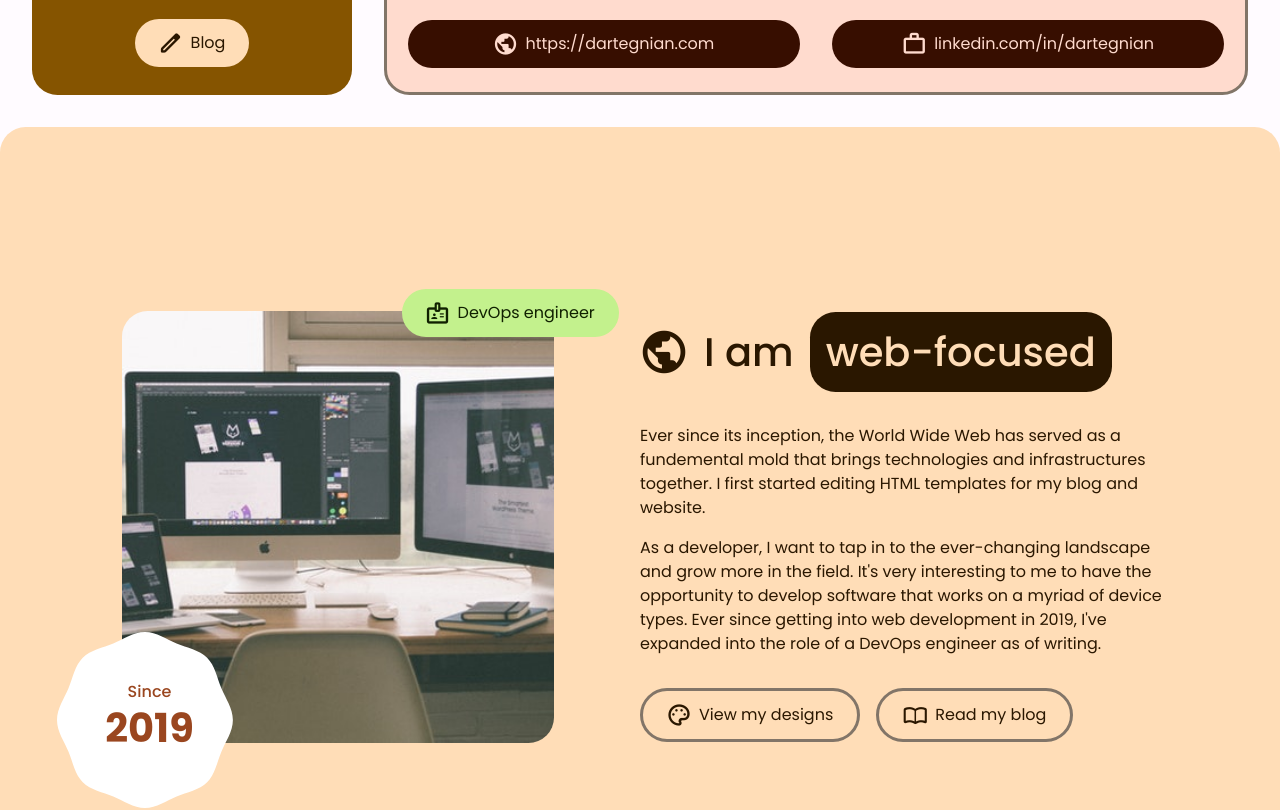
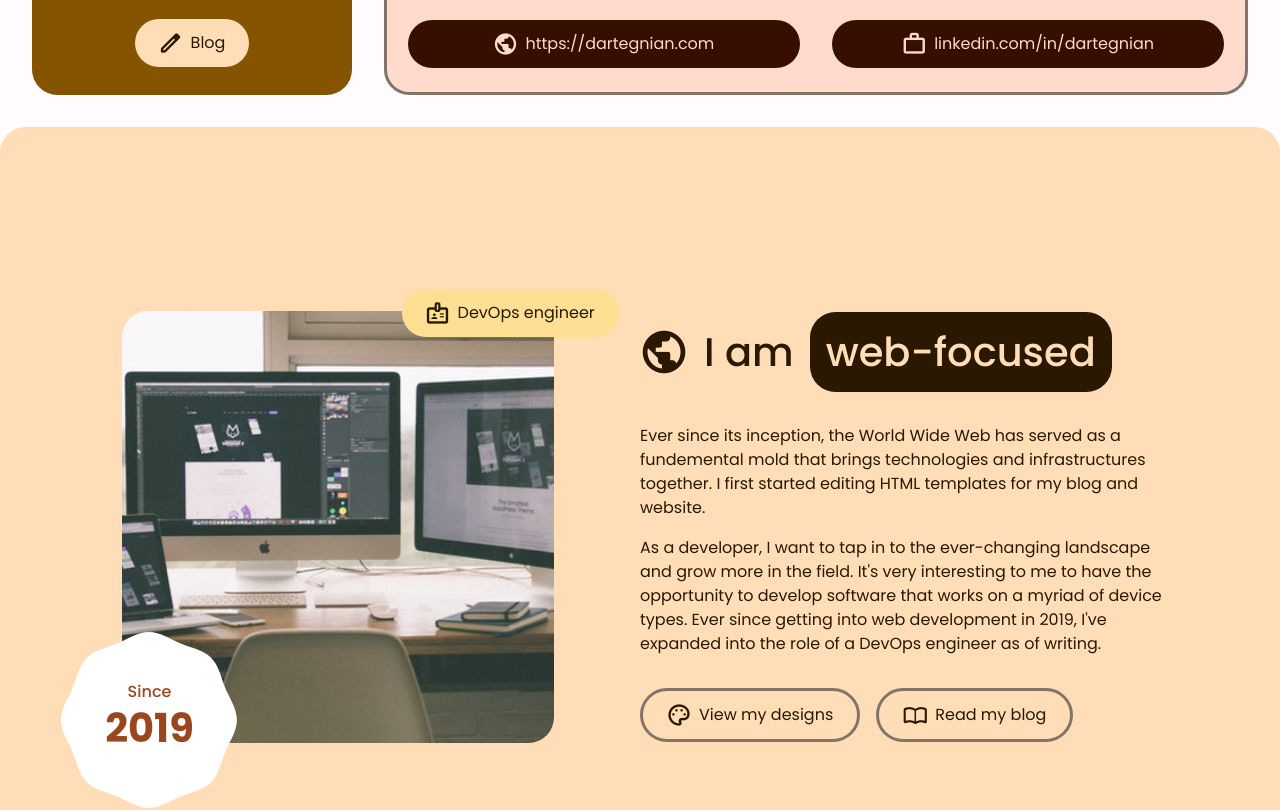
Before and after one commit to Dartegnian/portfolio, an Angular app: page / in a window 1280 px wide. Shown: the part 960-1770 px from the top of the page. Built offline with nearby package versions, Linux system fonts and the light colour scheme.

Commit message:
Add zany square shape, fix positioning and stretch of masks

```diff
--- a/src/assets/css/material-you--paint.css
+++ b/src/assets/css/material-you--paint.css
@@ -169,56 +169,56 @@
   	--md-sys-typescale-body1-size: 16px;
   	--md-sys-typescale-body1-line-height: 24px;
   	--md-sys-typescale-body1-tracking: 0.5px;
-	--md-sys-color-primary-light: #855400;
+	--md-sys-color-primary-light: #845400;
 	--md-sys-color-on-primary-light: #ffffff;
-	--md-sys-color-primary-container-light: #ffddb7;
-	--md-sys-color-on-primary-container-light: #2a1700;
+	--md-sys-color-primary-container-light: #ffddb6;
+	--md-sys-color-on-primary-container-light: #2a1800;
 	--md-sys-color-secondary-light: #9a461f;
 	--md-sys-color-on-secondary-light: #ffffff;
-	--md-sys-color-secondary-container-light: #ffdbce;
-	--md-sys-color-on-secondary-container-light: #370e00;
-	--md-sys-color-tertiary-light: #436814;
+	--md-sys-color-secondary-container-light: #ffdbcd;
+	--md-sys-color-on-secondary-container-light: #360f00;
+	--md-sys-color-tertiary-light: #765b00;
 	--md-sys-color-on-tertiary-light: #ffffff;
-	--md-sys-color-tertiary-container-light: #c3f18d;
-	--md-sys-color-on-tertiary-container-light: #102000;
+	--md-sys-color-tertiary-container-light: #ffdf93;
+	--md-sys-color-on-tertiary-container-light: #241a00;
 	--md-sys-color-error-light: #ba1a1a;
 	--md-sys-color-on-error-light: #ffffff;
 	--md-sys-color-error-container-light: #ffdad6;
 	--md-sys-color-on-error-container-light: #410002;
 	--md-sys-color-outline-light: #827568;
 	--md-sys-color-background-light: #fffbff;
-	--md-sys-color-on-background-light: #2b1700;
+	--md-sys-color-on-background-light: #281900;
 	--md-sys-color-surface-light: #fffbff;
-	--md-sys-color-on-surface-light: #2b1700;
+	--md-sys-color-on-surface-light: #281900;
 	--md-sys-color-surface-variant-light: #f0e0d0;
 	--md-sys-color-on-surface-variant-light: #504539;
-	--md-sys-color-inverse-surface-light: #482a00;
-	--md-sys-color-inverse-on-surface-light: #ffeedf;
-	--md-sys-color-primary-dark: #ffb95c;
+	--md-sys-color-inverse-surface-light: #432c00;
+	--md-sys-color-inverse-on-surface-light: #ffeed9;
+	--md-sys-color-primary-dark: #ffb95a;
 	--md-sys-color-on-primary-dark: #462a00;
-	--md-sys-color-primary-container-dark: #653e00;
-	--md-sys-color-on-primary-container-dark: #ffddb7;
+	--md-sys-color-primary-container-dark: #643f00;
+	--md-sys-color-on-primary-container-dark: #ffddb6;
 	--md-sys-color-secondary-dark: #ffb598;
 	--md-sys-color-on-secondary-dark: #591d00;
-	--md-sys-color-secondary-container-dark: #7b2f09;
-	--md-sys-color-on-secondary-container-dark: #ffdbce;
-	--md-sys-color-tertiary-dark: #a8d474;
-	--md-sys-color-on-tertiary-dark: #1e3700;
-	--md-sys-color-tertiary-container-dark: #2e4f00;
-	--md-sys-color-on-tertiary-container-dark: #c3f18d;
+	--md-sys-color-secondary-container-dark: #7b2f08;
+	--md-sys-color-on-secondary-container-dark: #ffdbcd;
+	--md-sys-color-tertiary-dark: #f4bf01;
+	--md-sys-color-on-tertiary-dark: #3e2e00;
+	--md-sys-color-tertiary-container-dark: #594400;
+	--md-sys-color-on-tertiary-container-dark: #ffdf93;
 	--md-sys-color-error-dark: #ffb4ab;
 	--md-sys-color-on-error-dark: #690005;
 	--md-sys-color-error-container-dark: #93000a;
 	--md-sys-color-on-error-container-dark: #ffdad6;
 	--md-sys-color-outline-dark: #9c8e80;
-	--md-sys-color-background-dark: #2b1700;
-	--md-sys-color-on-background-dark: #ffddba;
-	--md-sys-color-surface-dark: #2b1700;
-	--md-sys-color-on-surface-dark: #ffddba;
+	--md-sys-color-background-dark: #281900;
+	--md-sys-color-on-background-dark: #ffdeac;
+	--md-sys-color-surface-dark: #281900;
+	--md-sys-color-on-surface-dark: #ffdeac;
 	--md-sys-color-surface-variant-dark: #504539;
-	--md-sys-color-on-surface-variant-dark: #d4c4b5;
-	--md-sys-color-inverse-surface-dark: #ffddba;
-	--md-sys-color-inverse-on-surface-dark: #2b1700;
+	--md-sys-color-on-surface-variant-dark: #d4c4b4;
+	--md-sys-color-inverse-surface-dark: #ffdeac;
+	--md-sys-color-inverse-on-surface-dark: #281900;
 }
 @media (prefers-color-scheme: light) {
   .material-theme {
--- a/src/assets/scss/material-you.scss
+++ b/src/assets/scss/material-you.scss
@@ -87,16 +87,30 @@
 @mixin material-mask--jagged-circle {
 	-webkit-mask-image: url(/assets/svg/m3-jagged-circle.svg);
 	-webkit-mask-repeat: no-repeat;
-	-webkit-mask-size: 100%;
+	-webkit-mask-size: contain;
+    -webkit-mask-position: center;
 	mask-image: url(/assets/svg/m3-jagged-circle.svg);
 	mask-repeat: no-repeat;
 	mask-size: contain;
+    mask-position: center;
 }
 @mixin material-mask--octagonal-circle {
 	-webkit-mask-image: url(/assets/svg/m3-octagonal-circle.svg);
 	-webkit-mask-repeat: no-repeat;
-	-webkit-mask-size: 100%;
+	-webkit-mask-size: contain;
+    -webkit-mask-position: center;
 	mask-image: url(/assets/svg/m3-octagonal-circle.svg);
 	mask-repeat: no-repeat;
 	mask-size: contain;
+    mask-position: center;
 }
+@mixin material-mask--zany-square {
+	-webkit-mask-image: url(/assets/svg/m3-zany-square.svg);
+	-webkit-mask-repeat: no-repeat;
+	-webkit-mask-size: contain;
+    -webkit-mask-position: center;
+	mask-image: url(/assets/svg/m3-zany-square.svg);
+	mask-repeat: no-repeat;
+	mask-size: contain;
+    mask-position: center;
+}
```
